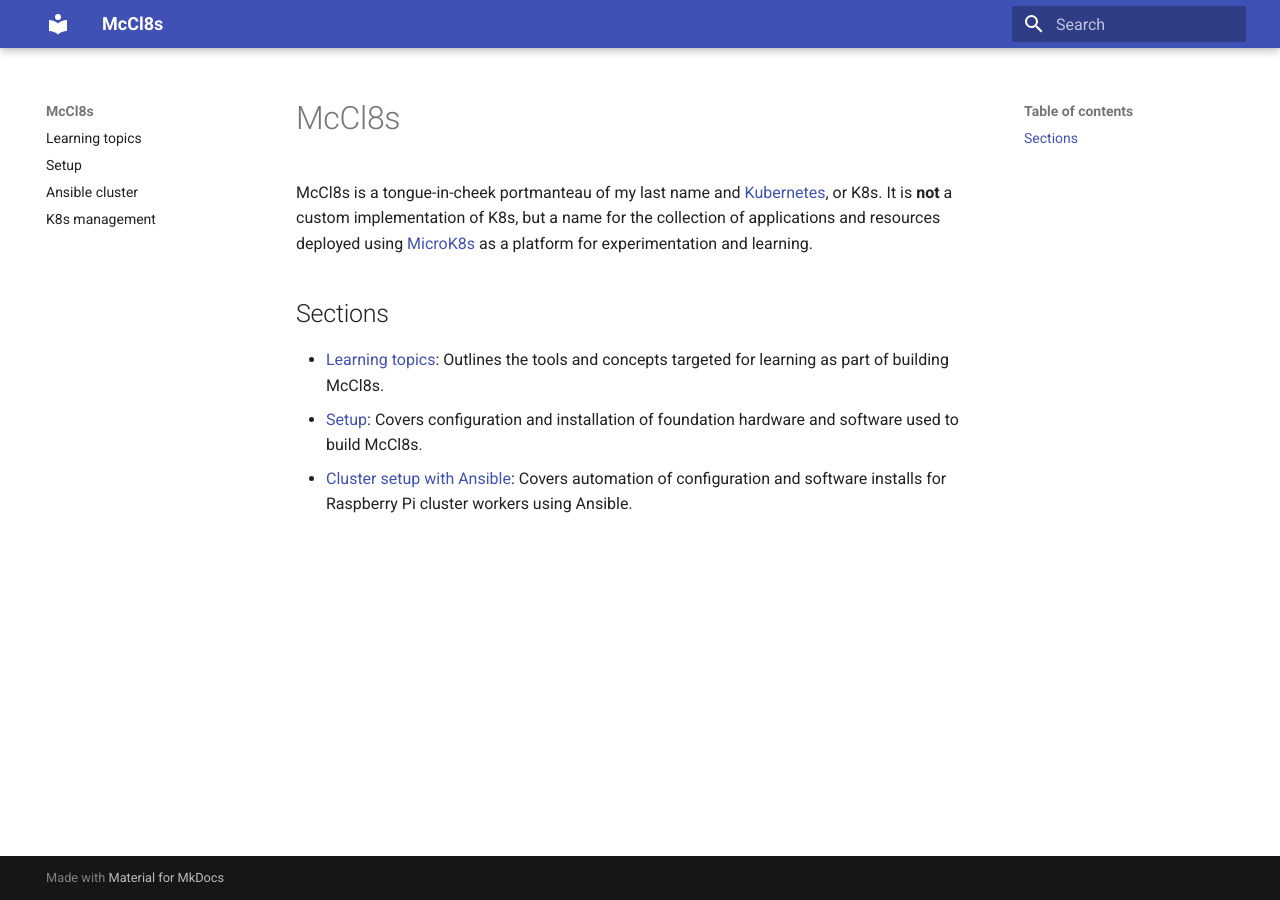
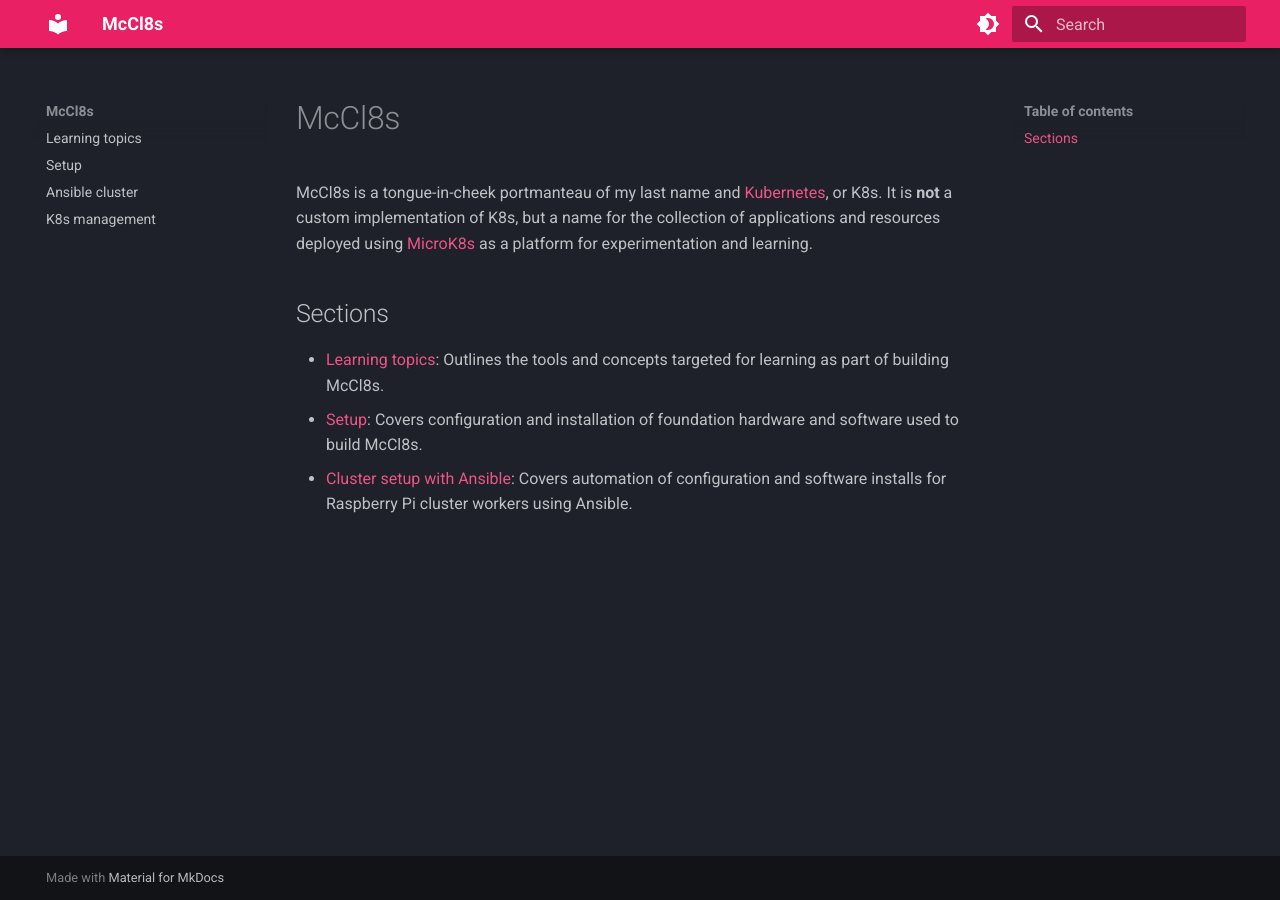
Before and after one commit to McClunatic/k8s-learning, an MkDocs documentation site: the page built from docs/index.md, in a window 1280 px wide. Built offline with MkDocs 1.6.1 and Material for MkDocs 9.7.7, drawn with Linux system fonts in a browser that asks for light colours.

Commit message:
Change colorscheme, add toggle for mkdocs

```diff
--- a/mkdocs.yml
+++ b/mkdocs.yml
@@ -1,6 +1,22 @@
 site_name: McCl8s
 theme:
   name: material
+  palette:
+    # Palette toggle for dark mode
+    - scheme: slate
+      primary: pink
+      accent: purple
+      toggle:
+        icon: material/brightness-4
+        name: Switch to light mode
+
+    # Palette toggle for light mode
+    - scheme: default
+      primary: pink
+      accent: purple
+      toggle:
+        icon: material/brightness-7
+        name: Switch to dark mode
 nav:
   - topics.md
   - setup.md
```
